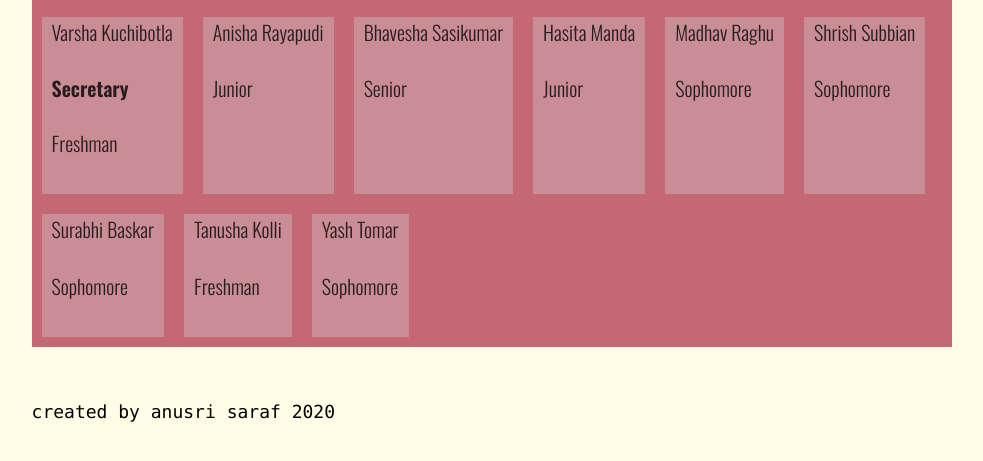
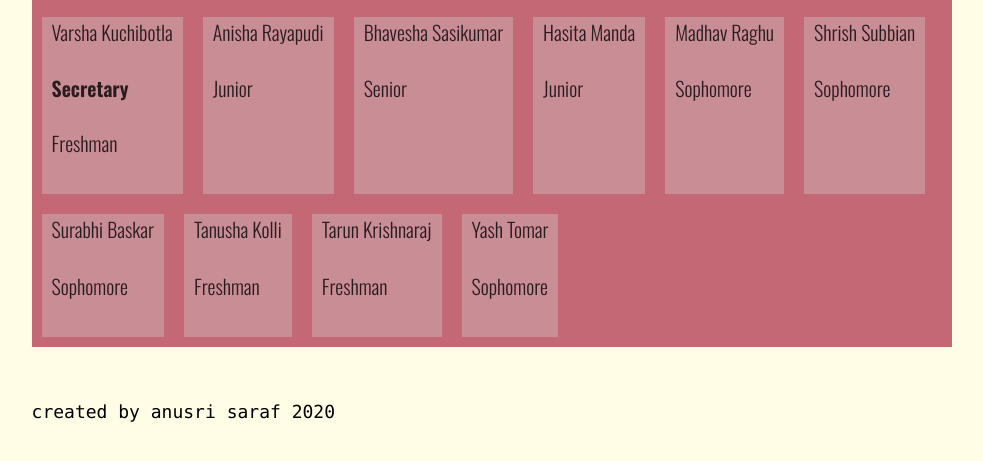
Before and after one commit to sri240/gavel-site, a Gatsby site: page /members in a window 1280 px wide. Shown: the part 1589-2050 px from the top of the page, without its empty margins (148-1131 px from the left). Built offline with nearby package versions, Linux system fonts and the light colour scheme; Gatsby itself is replaced by a stand-in of ours; a web font is replaced by a local one.

Commit message:
added tarun

```diff
--- a/src/pages/members.js
+++ b/src/pages/members.js
@@ -114,6 +114,9 @@ const Members = () => (
         <p>Tanusha Kolli</p>
           <p>Freshman</p></div>
 
+        <div class= "Tanusha" class="other">
+        <p>Tarun Krishnaraj</p>
+          <p>Freshman</p></div>
         <div class= "Yash" class="other">
         <p>Yash Tomar</p>
           <p>Sophomore</p></div>
```
